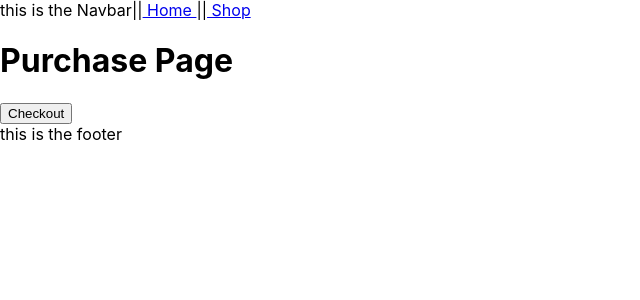
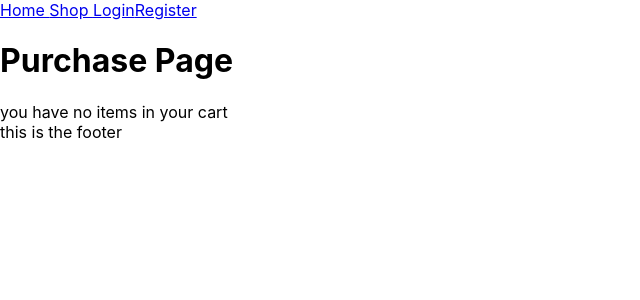
Before and after one commit to mvanzo/Client_Stu_Knits, a React (Create React App) app: page /checkout in a window 1280 px wide. Shown: the top 300 px of the page, without its empty margins (0-640 px from the left). Built offline with nearby package versions, Linux system fonts and the light colour scheme.

Commit message:
able to checkout with items from cart

```diff
--- a/src/App.js
+++ b/src/App.js
@@ -4,6 +4,8 @@ import Navbar from "./components/layout/Navbar"
 import Footer from "./components/layout/Footer"
 import Shop from "./components/pages/Shop"
 import Checkout from "./components/pages/Checkout"
+import Login from "./components/pages/Login"
+import Register from "./components/pages/Register"
 import { BrowserRouter as Router, Route, Routes } from "react-router-dom"
 import { useState } from "react"
 
@@ -33,6 +35,8 @@ export default function App() {
                 <Navbar />
                 <Routes>
                     <Route path="/" element={<Home />} />
+                    <Route path="/login" element={<Login />} />
+                    <Route path="/register" element={<Register />} />
                     <Route
                         path="/shop"
                         element={<Shop cart={cart} addToCart={addToCart} />}
--- a/src/components/Cart.jsx
+++ b/src/components/Cart.jsx
@@ -1,9 +1,9 @@
 import { Link } from "react-router-dom"
 
 export default function Cart({ cart }) {
-    const displayCart = cart.map(product=> {
+    const displayCart = cart.map((product, idx)=> {
         return(
-            <div>
+            <div key={idx}>
                 <h1>
                 {product.name} ||
                 {product.quantity}
--- a/src/components/layout/Navbar.jsx
+++ b/src/components/layout/Navbar.jsx
@@ -4,9 +4,10 @@ export default function Navbar(){
     return(
         <>
         <nav>
-            this is the Navbar||
-            <Link to='/'> Home </Link>||
+            <Link to='/'> Home </Link>
             <Link to='/shop'> Shop </Link>
+            <Link to='/login'>Login</Link>
+            <Link to='/register'>Register</Link>
         </nav>
         </>
     )
--- a/src/components/pages/Checkout.jsx
+++ b/src/components/pages/Checkout.jsx
@@ -1,18 +1,22 @@
 export default function Checkout({ cart }){
 
     const handleCheckout = () => {
-        console.log('button clicked')
         fetch(`${process.env.REACT_APP_SERVER_URL}/api-v1/checkout`, {
             method: 'POST',
             headers: {
                 'Content-Type': 'application/json'
             },
+            // body: JSON.stringify({
+            //     items: [
+            //         { id: 1, quantity: 3 },
+            //         { id: 2, quantity: 1 }
+            //     ],
+            // }),
+
+            // testing map through cart to add to map items
             body: JSON.stringify({
-                items: [
-                    { id: 1, quantity: 3 },
-                    { id: 2, quantity: 1 }
-                ],
-            }),
+                items: cart
+            })
         })
             .then(res=> {
                 if(res.ok) return res.json()
@@ -27,9 +31,9 @@ export default function Checkout({ cart }){
             })
     }
 
-    const displayCart = cart.map(product=> {
+    const displayCart = cart.map((product, idx)=> {
         return(
-            <div>
+            <div key={idx}>
                 <h1>
                 {product.name} ||
                 {product.quantity}
@@ -38,11 +42,19 @@ export default function Checkout({ cart }){
         )
     })
 
+    const stripeArr = cart.map(product => {
+
+    })
+
     return(
         <div>
             <h1>Purchase Page</h1>
-            {displayCart}
-            <button onClick={handleCheckout}>Checkout</button>
+            {displayCart.length == 0 ? 'you have no items in your cart' :
+            <div>
+                {displayCart}
+                <button onClick={handleCheckout}>Checkout</button>
+            </div>
+            }
         </div>
     )
 }
--- /dev/null
+++ b/src/components/pages/Login.jsx
@@ -0,0 +1,7 @@
+export default function Login() {
+    return(
+        <div>
+            Login
+        </div>
+    )
+}
--- /dev/null
+++ b/src/components/pages/Register.jsx
@@ -0,0 +1,7 @@
+export default function Register() {
+    return(
+        <div>
+            Register
+        </div>
+    )
+}
--- a/src/components/pages/Shop.jsx
+++ b/src/components/pages/Shop.jsx
@@ -23,7 +23,7 @@ export default function Shop({ cart, addToCart }){
                     <button onClick={() => addToCart(product)}>Add to cart</button>
                     <a href={'/checkout/'+idx}>Place Order</a>
                     <p>{product.name}</p>
-                    <p><strong>${product.price}</strong></p>
+                    <p><strong>${product.priceInCents}</strong></p>
                 </div>
             </div>
         )
```
